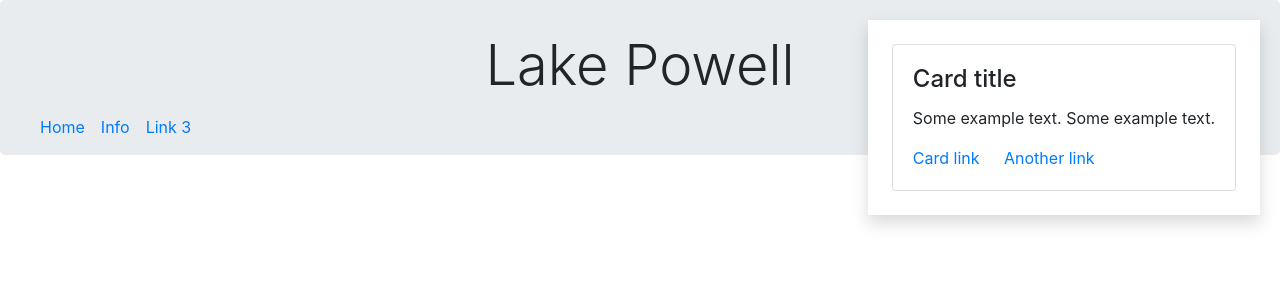
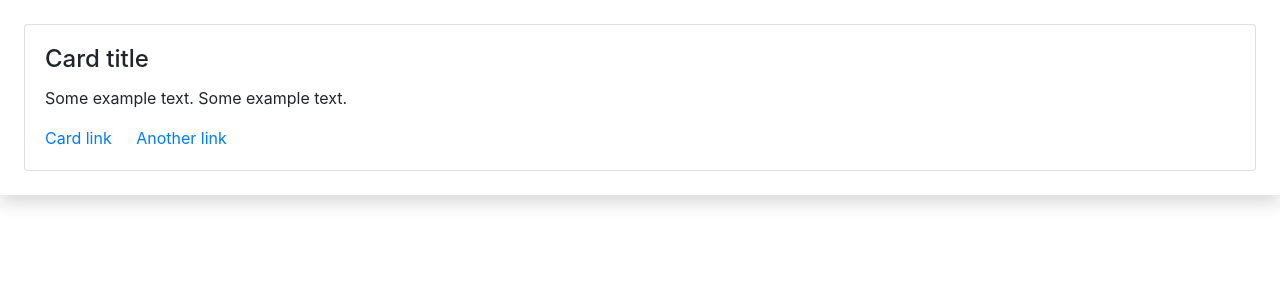
Before and after one commit to jordanburdett/lake-powell, a PHP site: page /home.php in a window 1280 px wide. Shown: the top 300 px of the page. Run offline with PHP 8.4, Linux system fonts and the light colour scheme.

Commit message:
built home.php index

```diff
--- a/home.php
+++ b/home.php
@@ -44,6 +44,7 @@ session_start();
 
 
     <div class="login">
+        <div class="fixed-top">
             <div class="shadow p-4 mb-4 bg-white">
                 <div class="card">
                     <div class="card-body">
@@ -55,6 +56,7 @@ session_start();
                 </div>
             </div>
         </div>
+    </div>
 
 
 
```
Lines whose indentation alone changed are shown as unchanged.
